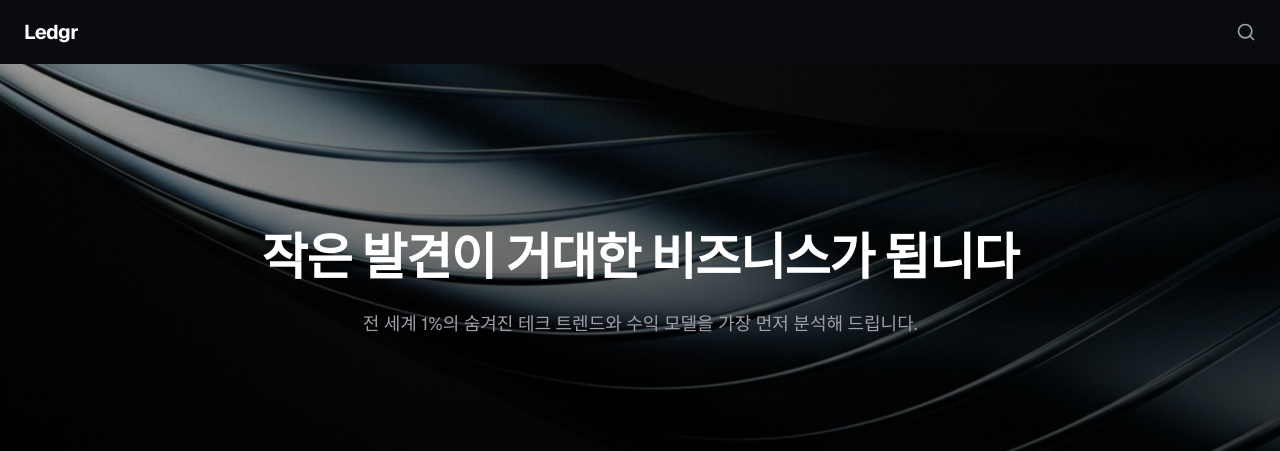
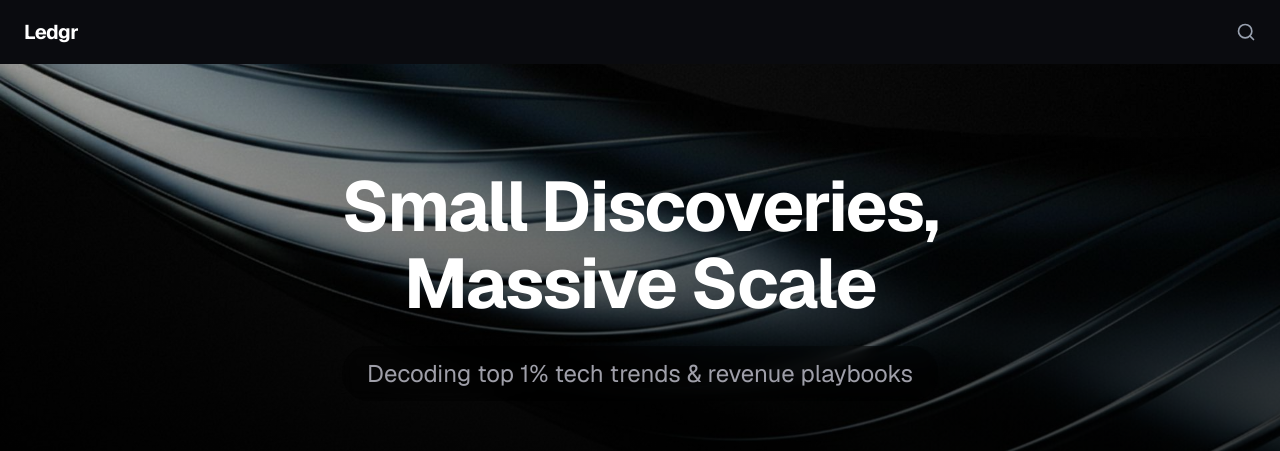
Before and after one commit to teamdismbyte/ledgr-web, a Next.js app: page / in a window 1280 px wide. Shown: the top 451 px of the page. Built offline with nearby package versions, Linux system fonts and the light colour scheme; no server answers; what notion-to-md would draw is missing.

Commit message:
update hero section copywriting

```diff
--- a/app/ClientHome.tsx
+++ b/app/ClientHome.tsx
@@ -141,14 +141,12 @@ function ClientHomeContent({ items }: ClientHomeProps) {
 
 
                 <div className="relative z-10 text-center max-w-7xl mx-auto space-y-6 px-4">
-                    <h1 className="text-4xl lg:text-[50px] font-bold text-white leading-[1.1] tracking-tight break-keep">
-                        작은 발견이 <br className="block xl:hidden" />
-                        거대한 비즈니스가 <br className="block xl:hidden" />
-                        됩니다
+                    <h1 className="text-5xl lg:text-[70px] font-bold text-white leading-[1.1] tracking-tight break-keep">
+                        Small Discoveries, <br className="hidden md:block" />
+                        Massive Scale
                     </h1>
-                    <p className="text-sm lg:text-lg text-zinc-400 max-w-3xl mx-auto break-keep leading-relaxed">
-                        전 세계 1%의 숨겨진 테크 트렌드와 <br className="block xl:hidden" />
-                        수익 모델을 가장 먼저 분석해 드립니다.
+                    <p className="text-lg lg:text-2xl text-zinc-400 max-w-3xl mx-auto break-keep leading-relaxed bg-black/30 backdrop-blur-sm py-2 px-4 rounded-full">
+                        Decoding top 1% tech trends & revenue playbooks
                     </p>
                 </div>
             </section>
```
